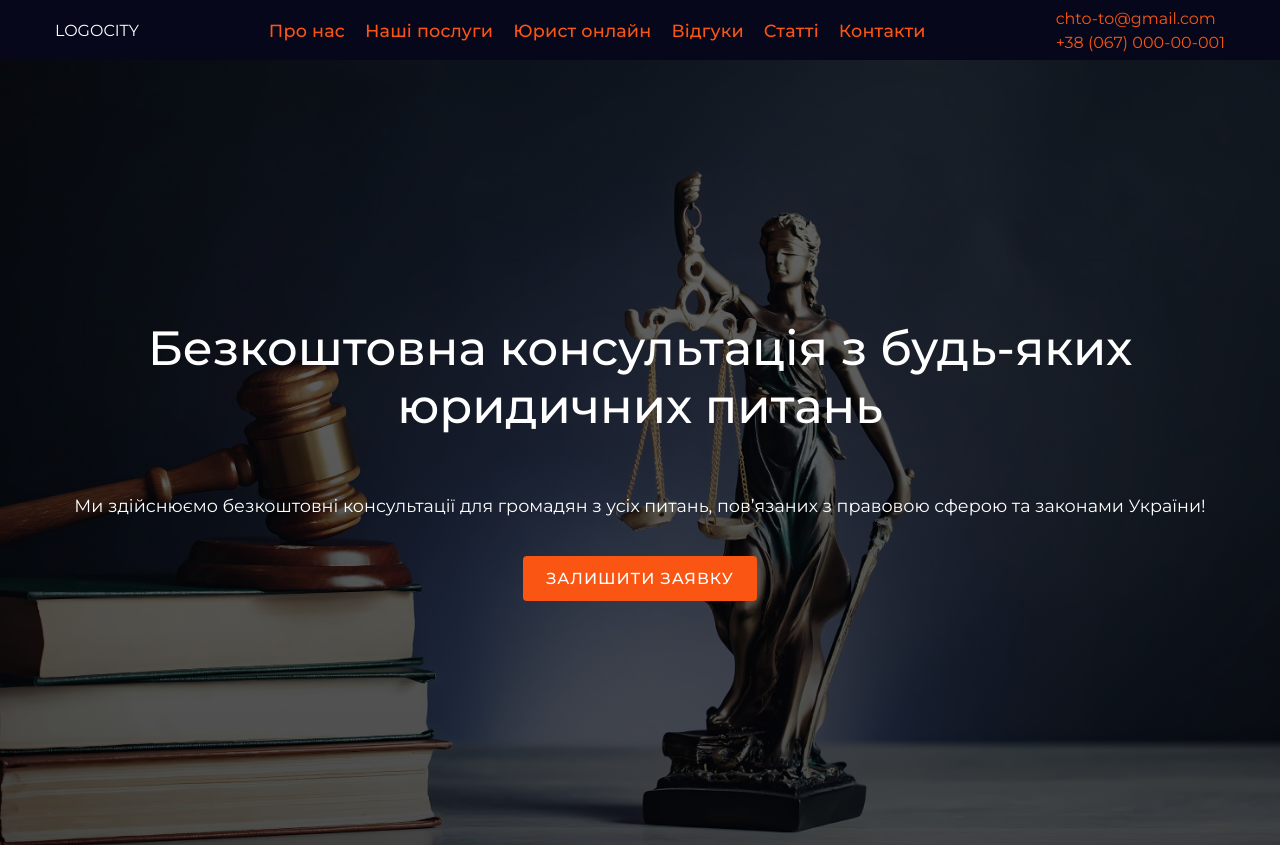
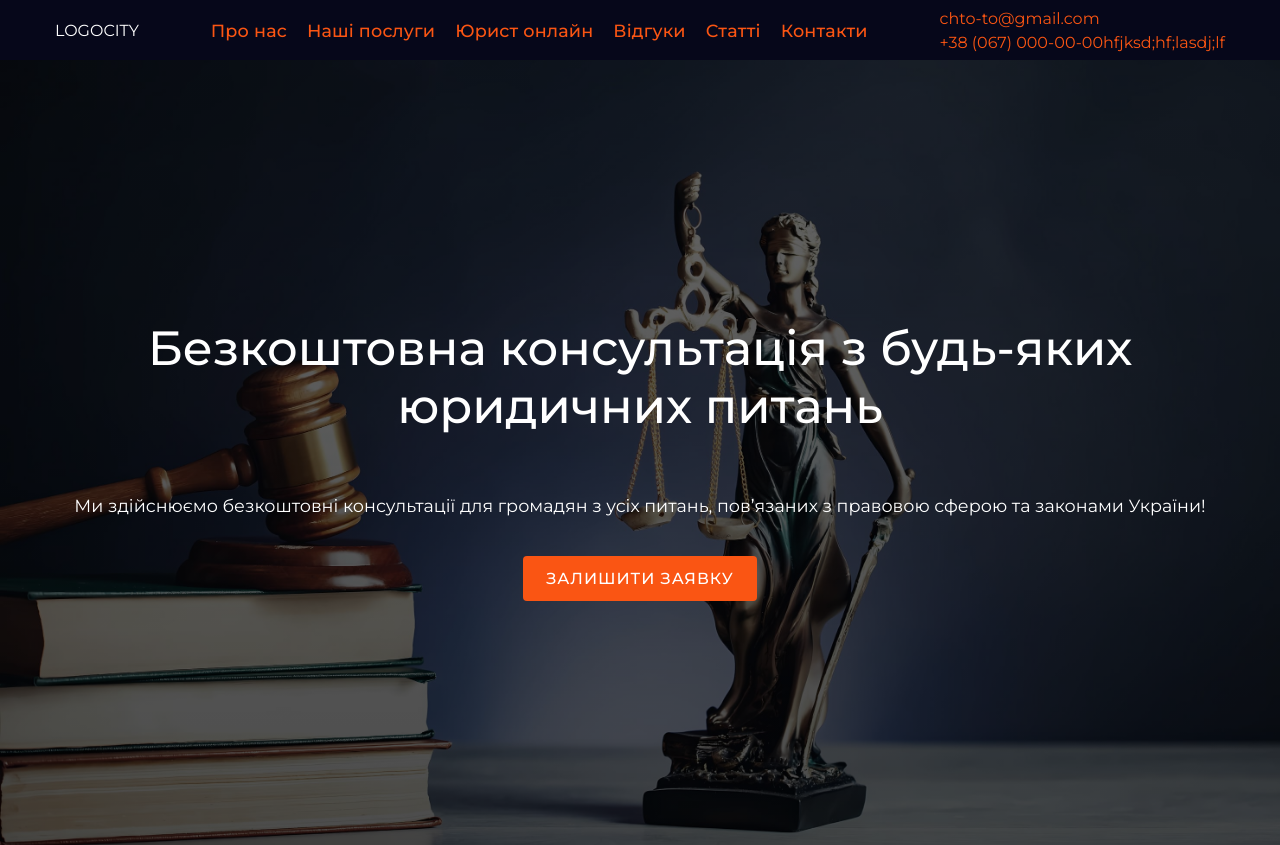
Before and after one commit to sergiuszorgo/yurfort, a plain HTML site: page index.html in a window 1280 px wide. Shown: the top 845 px of the page. Drawn offline with Linux system fonts and the light colour scheme.

Commit message:
lgbtSlayer

```diff
--- a/index.html
+++ b/index.html
@@ -22,7 +22,7 @@
 		</ul>
 		<address>
 			<a href="mailto:chto-to@gmail.com">chto-to@gmail.com</a>
-			<a href="tel:+380670000000">+38 (067) 000-00-001</a>
+			<a href="tel:+380670000000">+38 (067) 000-00-00hfjksd;hf;lasdj;lf</a>
 		</address>
 		<div class="burger">
 		</div>
```
